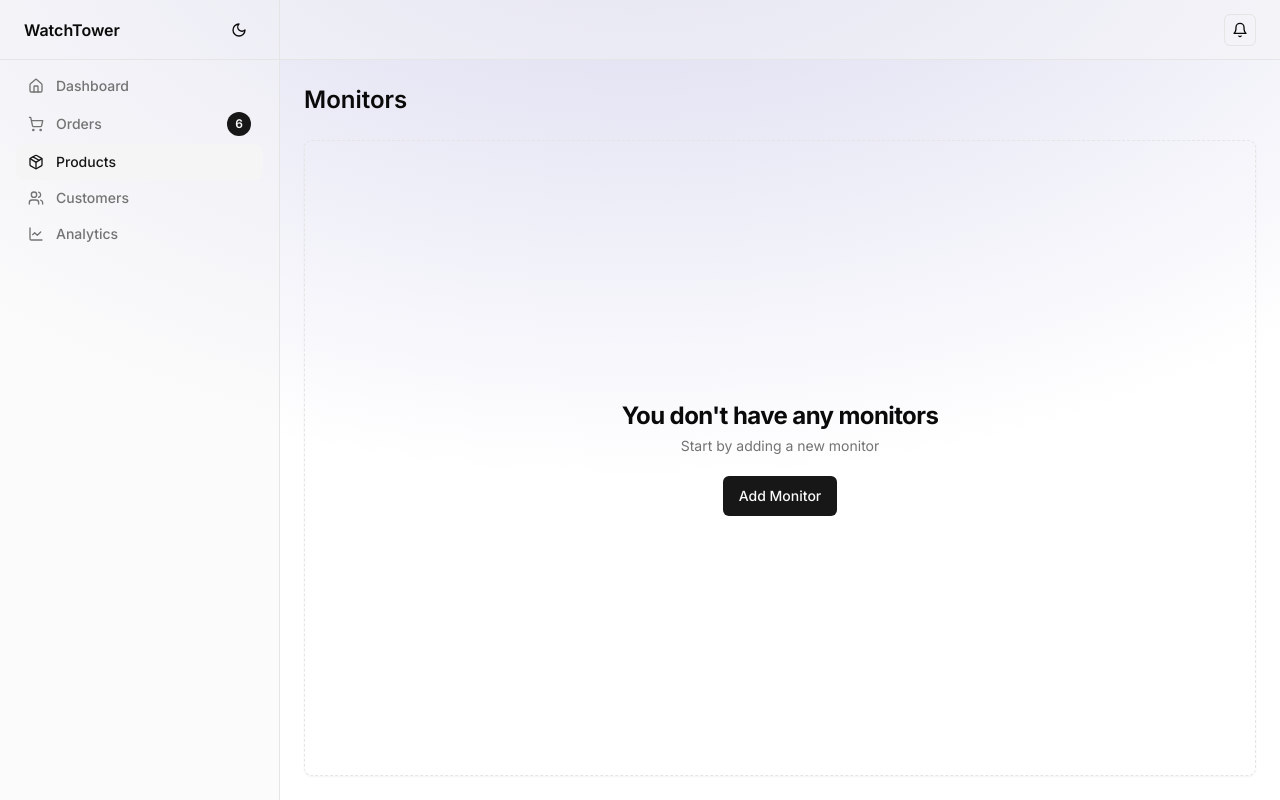
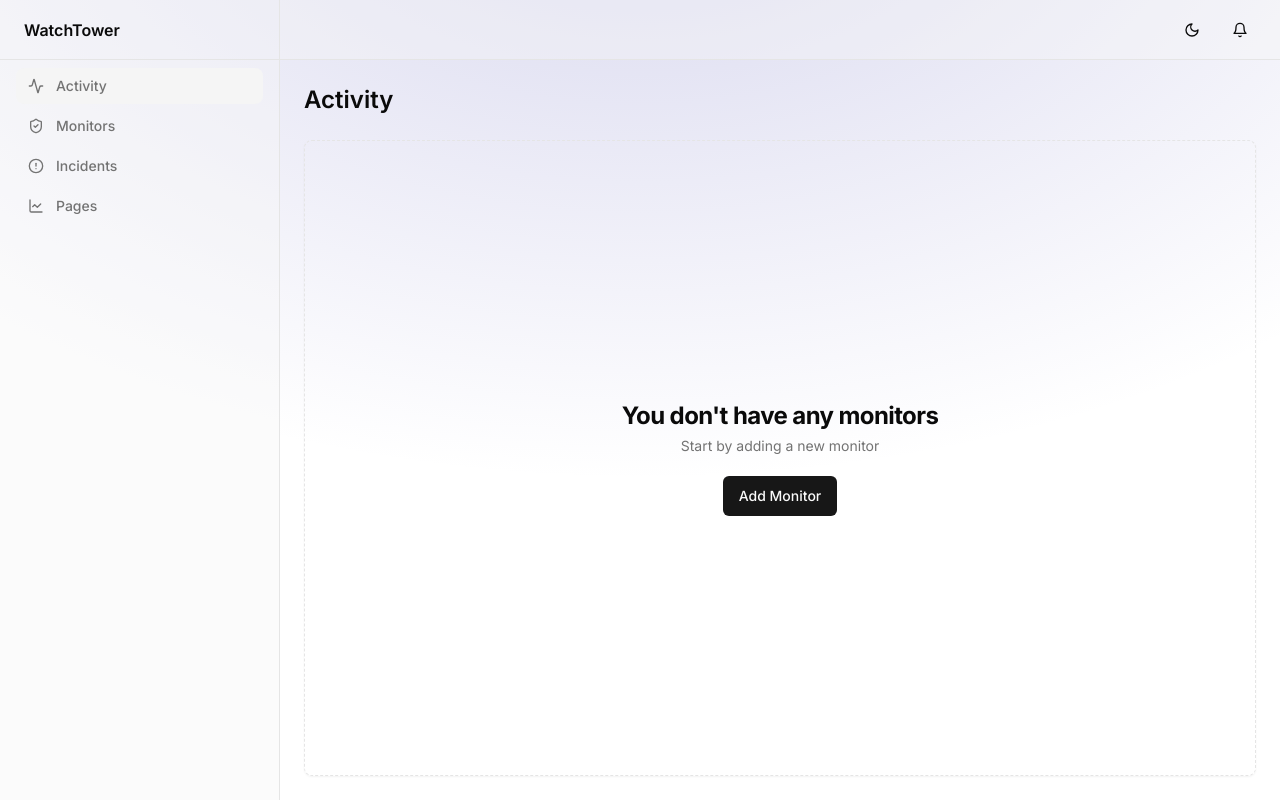
Before and after one commit to watchtower/watchtower, a Next.js app: page / in a window 1280 px wide. Built offline with nearby package versions, Linux system fonts and the light colour scheme.

Commit message:
chore: added sidebar links and default pages

```diff
--- a/app/(dashboard)/_components/header.tsx
+++ b/app/(dashboard)/_components/header.tsx
@@ -1,23 +1,22 @@
+"use client";
+
 import Link from "next/link";
 
-import {
-  Home,
-  LineChart,
-  Menu,
-  Package,
-  Search,
-  ShoppingCart,
-  Users,
-  Bell,
-} from "lucide-react";
+import { Menu, Bell } from "lucide-react";
 
-import { Badge } from "@/components/ui/badge";
 import { Button } from "@/components/ui/button";
 import { Sheet, SheetContent, SheetTrigger } from "@/components/ui/sheet";
 
-import { Input } from "@/components/ui/input";
+import { SidebarLinks } from "@/lib/sidebar-links";
+import { usePathname } from "next/navigation";
+import { cn } from "@/lib/utils";
+
+import { ThemeButton } from "./theme-button";
 
 export default function Header() {
+  const pathname = usePathname();
+  const menu = SidebarLinks(pathname);
+
   return (
     <header className="flex h-14 items-center gap-4 border-b bg-muted/40 px-4 lg:h-[60px] lg:px-6">
       <Sheet>
@@ -35,53 +34,29 @@ export default function Header() {
             >
               <span>WatchTower</span>
             </Link>
-            <Link
-              href="#"
-              className="mx-[-0.65rem] flex items-center gap-4 rounded-xl px-3 py-2 text-muted-foreground hover:text-foreground"
-            >
-              <Home className="h-5 w-5" />
-              Dashboard
-            </Link>
-            <Link
-              href="#"
-              className="mx-[-0.65rem] flex items-center gap-4 rounded-xl bg-muted px-3 py-2 text-foreground hover:text-foreground"
-            >
-              <ShoppingCart className="h-5 w-5" />
-              Orders
-              <Badge className="ml-auto flex h-6 w-6 shrink-0 items-center justify-center rounded-full">
-                6
-              </Badge>
-            </Link>
-            <Link
-              href="#"
-              className="mx-[-0.65rem] flex items-center gap-4 rounded-xl px-3 py-2 text-muted-foreground hover:text-foreground"
-            >
-              <Package className="h-5 w-5" />
-              Products
-            </Link>
-            <Link
-              href="#"
-              className="mx-[-0.65rem] flex items-center gap-4 rounded-xl px-3 py-2 text-muted-foreground hover:text-foreground"
-            >
-              <Users className="h-5 w-5" />
-              Customers
-            </Link>
-            <Link
-              href="#"
-              className="mx-[-0.65rem] flex items-center gap-4 rounded-xl px-3 py-2 text-muted-foreground hover:text-foreground"
-            >
-              <LineChart className="h-5 w-5" />
-              Analytics
-            </Link>
+
+            {menu.map((item) => (
+              <Link
+                key={item.label}
+                href={item.href}
+                className={cn(
+                  "flex items-center gap-3 rounded-lg px-3 py-2 transition-all hover:text-primary hover:bg-muted",
+                  pathname === item.href
+                    ? "bg-muted text-foreground"
+                    : "text-muted-foreground"
+                )}
+              >
+                <item.icon className="h-4 w-4" />
+                {item.label}
+              </Link>
+            ))}
           </nav>
         </SheetContent>
       </Sheet>
       <div className="w-full flex-1">{/* Header Content */}</div>
-      <Button
-        variant="outline"
-        size="icon"
-        className="bg-transparent ml-auto h-8 w-8"
-      >
+      <ThemeButton />
+
+      <Button variant="ghost" size="icon" className="ml-auto h-8 w-8">
         <Bell className="h-4 w-4" />
       </Button>
     </header>
--- a/app/(dashboard)/_components/sidebar.tsx
+++ b/app/(dashboard)/_components/sidebar.tsx
@@ -1,70 +1,38 @@
+"use client";
+
 import Link from "next/link";
-import { Button } from "@/components/ui/button";
-import { Badge } from "@/components/ui/badge";
 
-import {
-  Bell,
-  Home,
-  LineChart,
-  Package,
-  ShoppingCart,
-  Users,
-  Moon,
-  Sun,
-  MoonStar,
-} from "lucide-react";
+import { SidebarLinks } from "@/lib/sidebar-links";
+import { usePathname } from "next/navigation";
+import { cn } from "@/lib/utils";
 
-import { ThemeButton } from "./theme-button";
 export default function Sidebar() {
+  const pathname = usePathname();
+  const menu = SidebarLinks(pathname);
+
   return (
-    <div className="hidden border-r bg-muted/40 md:block">
+    <div className="hidden border-r bg-muted/40 md:block select-none">
       <div className="flex h-full max-h-screen flex-col gap-2">
         <div className="flex h-14 items-center border-b px-4 lg:h-[60px] lg:px-6">
           <Link href="/" className="flex items-center gap-2 font-semibold">
-            <span className="">WatchTower</span>
+            <span>WatchTower</span>
           </Link>
-          <ThemeButton />
         </div>
         <div className="flex-1">
-          <nav className="grid items-start px-2 text-sm font-medium lg:px-4">
-            <Link
-              href="#"
-              className="flex items-center gap-3 rounded-lg px-3 py-2 text-muted-foreground transition-all hover:text-primary hover:bg-muted"
-            >
-              <Home className="h-4 w-4" />
-              Dashboard
-            </Link>
-            <Link
-              href="#"
-              className="flex items-center gap-3 rounded-lg px-3 py-2 text-muted-foreground transition-all hover:text-primary hover:bg-muted"
-            >
-              <ShoppingCart className="h-4 w-4" />
-              Orders
-              <Badge className="ml-auto flex h-6 w-6 shrink-0 items-center justify-center rounded-full">
-                6
-              </Badge>
-            </Link>
-            <Link
-              href="#"
-              className="flex items-center gap-3 rounded-lg bg-muted px-3 py-2 text-primary transition-all hover:text-primary"
-            >
-              <Package className="h-4 w-4" />
-              Products{" "}
-            </Link>
-            <Link
-              href="#"
-              className="flex items-center gap-3 rounded-lg px-3 py-2 text-muted-foreground transition-all hover:text-primary hover:bg-muted"
-            >
-              <Users className="h-4 w-4" />
-              Customers
-            </Link>
-            <Link
-              href="#"
-              className="flex items-center gap-3 rounded-lg px-3 py-2 text-muted-foreground transition-all hover:text-primary hover:bg-muted"
-            >
-              <LineChart className="h-4 w-4" />
-              Analytics
-            </Link>
+          <nav className="grid items-start px-2 space-y-1 text-sm font-medium lg:px-4">
+            {menu.map((item) => (
+              <Link
+                key={item.label}
+                href={item.href}
+                className={cn(
+                  "flex items-center gap-3 rounded-lg px-3 py-2 text-muted-foreground transition-all hover:text-primary hover:bg-muted",
+                  pathname === item.href ? "bg-muted" : ""
+                )}
+              >
+                <item.icon className="h-4 w-4" />
+                {item.label}
+              </Link>
+            ))}
           </nav>
         </div>
       </div>
--- /dev/null
+++ b/app/(dashboard)/incidents/page.tsx
@@ -0,0 +1,9 @@
+export default function Incidents() {
+  return (
+    <main className="flex flex-1 flex-col gap-4 p-4 lg:gap-6 lg:p-6">
+      <div className="flex items-center">
+        <h1 className="text-lg font-semibold md:text-2xl">Incidents</h1>
+      </div>
+    </main>
+  );
+}
--- a/app/(dashboard)/layout.tsx
+++ b/app/(dashboard)/layout.tsx
@@ -9,7 +9,6 @@ export default function RootLayout({
   return (
     <div className="relative grid min-h-screen w-full md:grid-cols-[220px_1fr] lg:grid-cols-[280px_1fr]">
       <div className="dark:hidden absolute top-0 z-[-2] h-screen w-screen bg-white bg-[radial-gradient(ellipse_80%_80%_at_50%_-20%,rgba(120,119,198,0.3),rgba(255,255,255,0))]"></div>
-      <div className="hidden dark:block absolute top-0 z-[-2] h-screen w-screen bg-neutral-950 bg-[radial-gradient(ellipse_80%_80%_at_50%_-20%,rgba(120,119,198,0.3),rgba(255,255,255,0))]"></div>
       <Sidebar />
       <div className="flex flex-col">
         <Header />
--- a/app/(dashboard)/page.tsx
+++ b/app/(dashboard)/page.tsx
@@ -4,7 +4,7 @@ export default function Dashboard() {
   return (
     <main className="flex flex-1 flex-col gap-4 p-4 lg:gap-6 lg:p-6">
       <div className="flex items-center">
-        <h1 className="text-lg font-semibold md:text-2xl">Monitors</h1>
+        <h1 className="text-lg font-semibold md:text-2xl">Activity</h1>
       </div>
       <div
         className="flex flex-1 items-center justify-center rounded-lg border border-dashed shadow-sm"
--- /dev/null
+++ b/app/(dashboard)/pages/page.tsx
@@ -0,0 +1,9 @@
+export default function Pages() {
+  return (
+    <main className="flex flex-1 flex-col gap-4 p-4 lg:gap-6 lg:p-6">
+      <div className="flex items-center">
+        <h1 className="text-lg font-semibold md:text-2xl">Status Pages</h1>
+      </div>
+    </main>
+  );
+}
--- /dev/null
+++ b/lib/sidebar-links.ts
@@ -0,0 +1,43 @@
+import {
+  Activity,
+  CircleAlert,
+  LineChart,
+  LucideIcon,
+  ShieldCheck,
+} from "lucide-react";
+
+type Menu = {
+  href: string;
+  label: string;
+  active: boolean;
+  icon: LucideIcon;
+};
+
+export function SidebarLinks(pathname: string): Menu[] {
+  return [
+    {
+      href: "/",
+      label: "Activity",
+      active: pathname === "/",
+      icon: Activity,
+    },
+    {
+      href: "/monitors",
+      label: "Monitors",
+      active: pathname.includes("/monitors"),
+      icon: ShieldCheck,
+    },
+    {
+      href: "/incidents",
+      label: "Incidents",
+      active: pathname.includes("/incidents"),
+      icon: CircleAlert,
+    },
+    {
+      href: "/pages",
+      label: "Pages",
+      active: pathname.includes("/pages"),
+      icon: LineChart,
+    },
+  ];
+}
```
